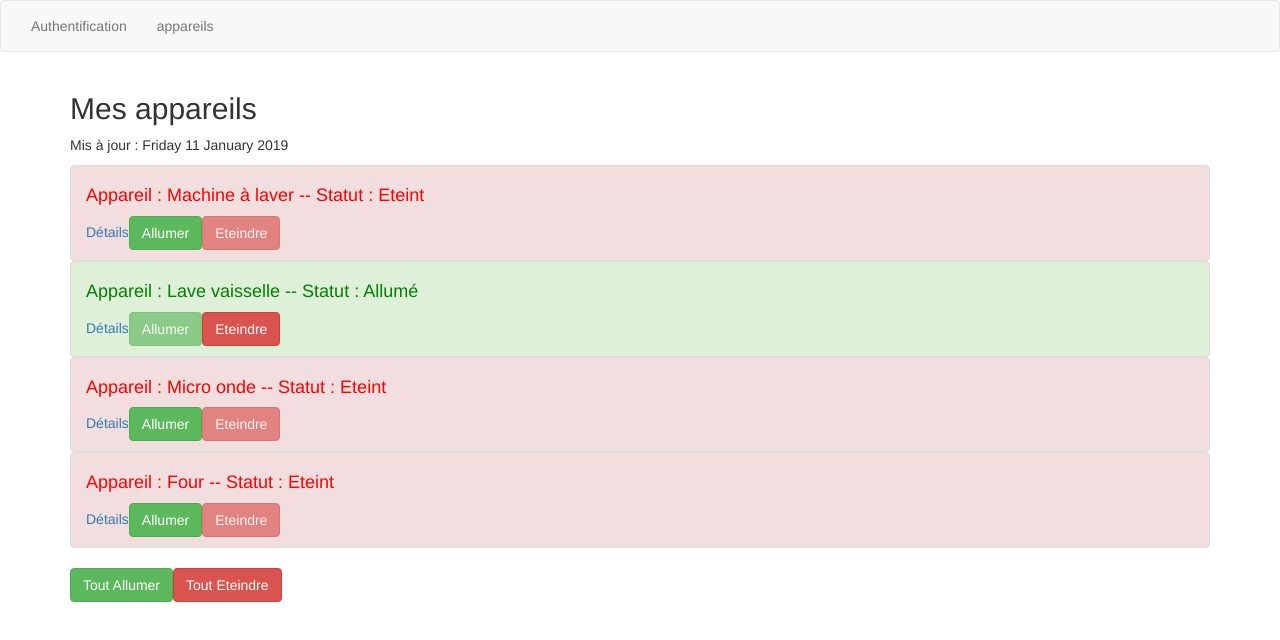
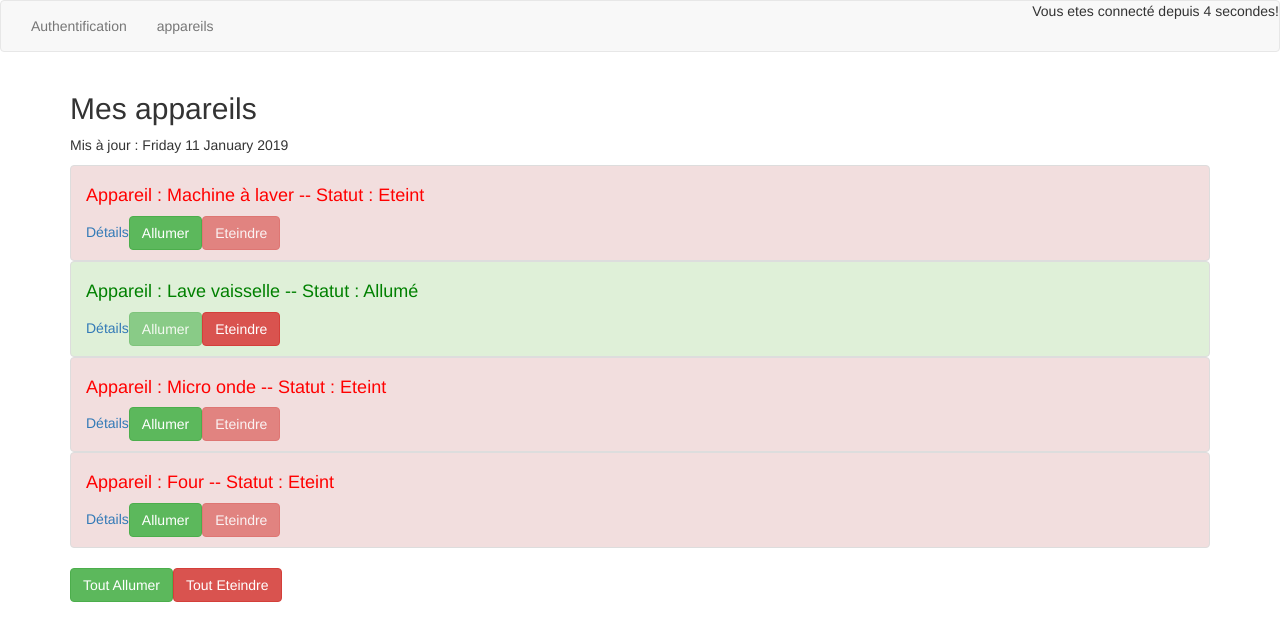
Before and after one commit to didier-Alfea/ocr-appareils, an Angular app: page / in a window 1280 px wide. Shown: the top 640 px of the page. Built offline with nearby package versions, Linux system fonts and the light colour scheme.

Commit message:
Ajout rxjs pour les observables

```diff
--- a/package.json
+++ b/package.json
@@ -22,7 +22,7 @@
     "@schematics/angular": "^7.2.0",
     "bootstrap": "^3.3.7",
     "core-js": "^2.5.4",
-    "rxjs": "~6.3.3",
+    "rxjs": "^6.3.3",
     "tslib": "^1.9.0",
     "zone.js": "~0.8.26"
   },
--- a/src/app/app.component.html
+++ b/src/app/app.component.html
@@ -4,6 +4,9 @@
 			<li routerLinkActive="active"><a routerLink="auth">Authentification</a></li>
 			<li routerLinkActive="active"><a routerLink="appareils">appareils</a></li>
 		</ul>
+		<div class="navbar-right">
+			<p>Vous etes connecté depuis {{ secondes }} secondes!</p>
+		</div>
 	</div>
 </nav>
 
--- a/src/app/app.component.ts
+++ b/src/app/app.component.ts
@@ -1,12 +1,30 @@
-import { Component } from '@angular/core';
+import { Component, OnInit } from '@angular/core';
+import { Observable } from 'rxjs/Observable';
+import 'rxjs/Rx';
 
 @Component({
   selector: 'app-root',
   templateUrl: './app.component.html',
   styleUrls: ['./app.component.scss']
 })
-export class AppComponent {
+export class AppComponent implements OnInit {
+
+  secondes: number;
 
   constructor() { }
 
-}
+  ngOnInit() {
+    const counter = Observable.interval(1000);
+    counter.subscribe(
+       (value: number) => {
+         this.secondes = value;
+       },
+       (error: any) => {
+         console.log('Une erreur a été rencontrée');
+       },
+       () => {
+         console.log('Observable complétée !')
+       }
+     )
+   }
+ }
```
